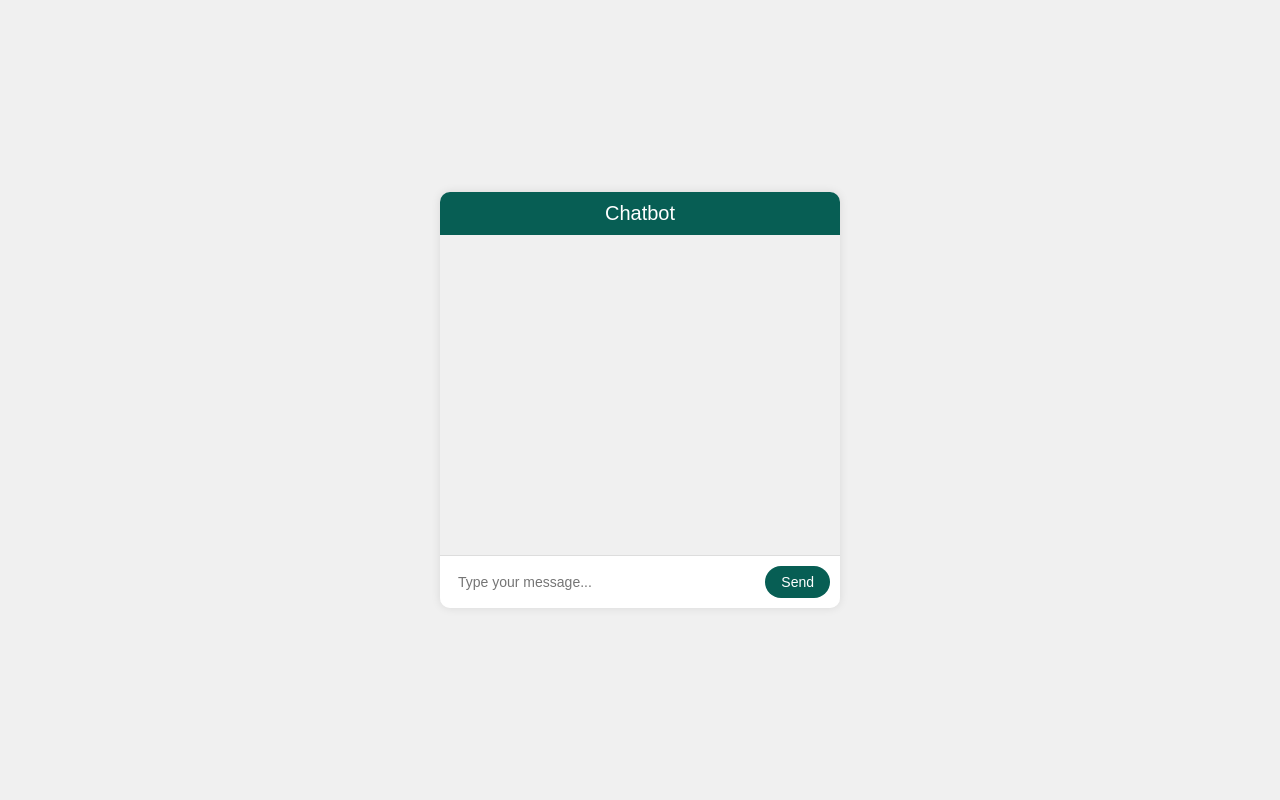
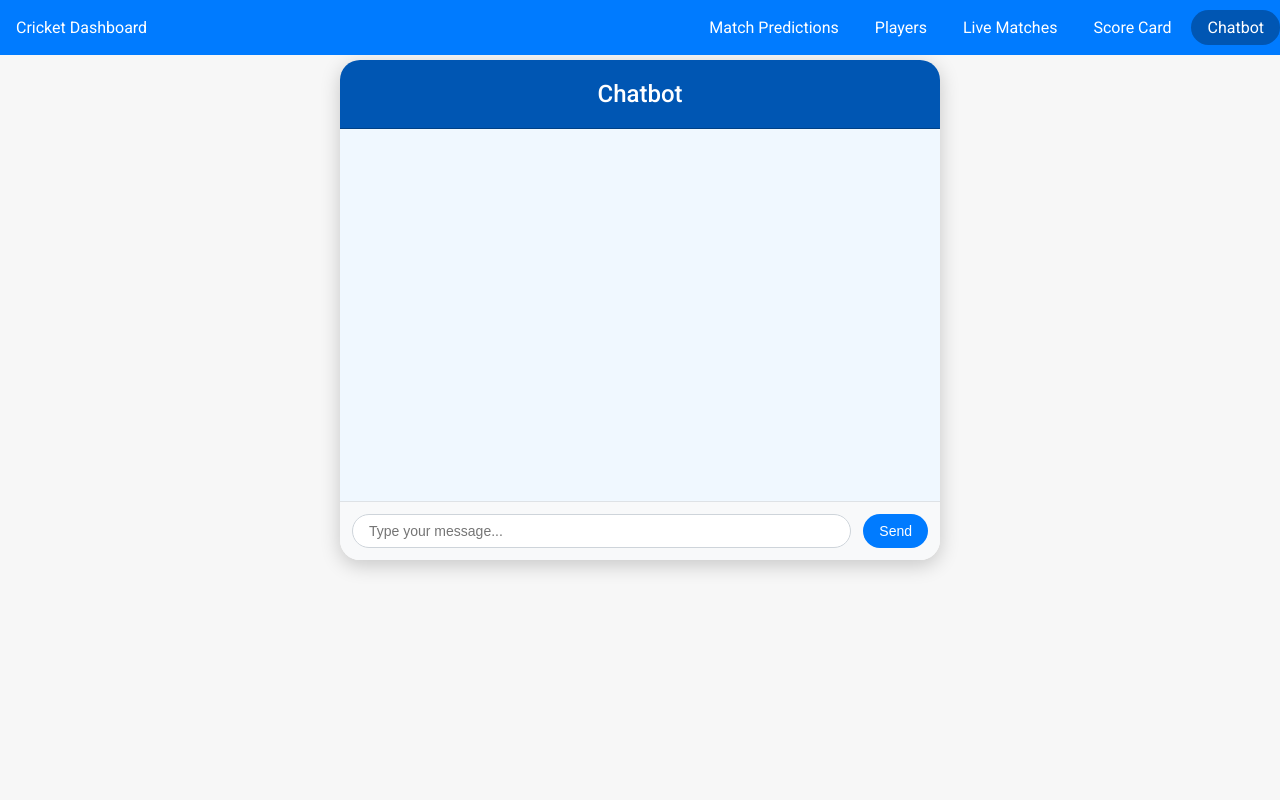
Before and after one commit to huzaifa003/cricket-prediction-endpoint, a Flask app: page /chatbot in a window 1280 px wide. Run offline with Flask 3, Linux system fonts and the light colour scheme; a user stored in the database is signed in; parts of the project's set-up code (start-up, migrations or seed data) failed here and were passed over.

Commit message:
improvements

```diff
--- a/static/Chatbot.html
+++ b/static/Chatbot.html
@@ -4,89 +4,152 @@
     <meta charset="UTF-8">
     <meta name="viewport" content="width=device-width, initial-scale=1.0">
     <title>Chatbot</title>
+    <link href="https://fonts.googleapis.com/css2?family=Roboto:wght@400;500;700&display=swap" rel="stylesheet">
     <style>
-        /* Basic styling for chat interface */
         body {
-            font-family: Arial, sans-serif;
+            font-family: 'Roboto', sans-serif;
             margin: 0;
-            padding: 0;
-            background-color: #f0f0f0;
+            padding-top: 60px; /* Adjusted for the fixed navbar */
+            background-color: #f7f7f7;
             display: flex;
             justify-content: center;
+            color: #333;
+        }
+
+        .navbar {
+            position: fixed;
+            top: 0;
+            width: 100%;
+            background-color: #007bff;
+            color: white;
+            padding: 10px 20px;
+            display: flex;
+            justify-content: space-between;
             align-items: center;
-            height: 100vh;
+            font-size: 16px;
+            z-index: 1000;
+        }
+
+        .navbar a {
+            color: white;
+            text-decoration: none;
+            padding: 8px 16px;
+            border-radius: 20px;
+            transition: background-color 0.3s;
+        }
+
+        .navbar a:hover, .navbar a.active {
+            background-color: #0056b3;
         }
 
         .chat-container {
-            width: 400px;
-            border-radius: 10px;
+            width: 90%;
+            max-width: 600px;
+            height: 500px; /* Fixed height for chat container */
+            display: flex;
+            flex-direction: column;
+            border-radius: 20px;
             overflow: hidden;
-            box-shadow: 0px 0px 10px rgba(0, 0, 0, 0.1);
+            box-shadow: 0px 5px 20px rgba(0, 0, 0, 0.2);
+            background-color: white;
         }
 
         .chat-header {
-            background-color: #075e54;
+            background-color: #0056b3;
             color: white;
-            padding: 10px;
+            padding: 20px;
             text-align: center;
-            font-size: 20px;
+            font-size: 24px;
+            font-weight: 500;
+            border-bottom: 1px solid #004085;
         }
 
         .chat-messages {
-            height: 300px;
+            flex-grow: 1;
             overflow-y: auto;
-            padding: 10px;
+            padding: 20px;
+            background-color: #f0f8ff;
         }
 
         .message {
-            margin-bottom: 10px;
             display: flex;
             align-items: flex-end;
-            padding: 5px;
+            margin-bottom: 12px;
+            animation: fadeIn 0.5s;
         }
 
         .message-text {
-            background-color: #d6e5ff;
-            border-radius: 10px;
-            padding: 8px;
+            background-color: #e9ecef;
+            border-radius: 18px;
+            padding: 12px 16px;
             max-width: 70%;
             word-wrap: break-word;
-            margin-left: 10px;
+            box-shadow: 0 2px 4px rgba(0,0,0,0.1);
+            font-size: 14px;
+            color: #495057;
         }
 
         .user-message .message-text {
-            background-color: #dcf8c6;
-            margin-left: 0;
-            margin-right: 10px;
+            background-color: #007bff;
+            color: white;
+            margin-left: auto;
         }
 
         .input-container {
             display: flex;
-            background-color: white;
-            padding: 10px;
-            border-top: 1px solid #ddd;
+            padding: 12px;
+            background-color: #f8f9fa;
+            border-top: 1px solid #dee2e6;
         }
 
         .input-field {
-            flex: 1;
-            padding: 8px;
-            border: none;
+            flex-grow: 1;
+            padding: 8px 16px;
+            border: 1px solid #ced4da;
+            border-radius: 20px;
             font-size: 14px;
+            transition: border-color 0.3s;
+        }
+
+        .input-field:focus {
+            outline: none;
+            border-color: #007bff;
         }
 
         .send-btn {
-            background-color: #075e54;
+            background-color: #007bff;
             color: white;
             border: none;
             padding: 8px 16px;
             border-radius: 20px;
             cursor: pointer;
             font-size: 14px;
-            margin-left: 10px;
+            margin-left: 12px;
+            transition: background-color 0.3s;
+        }
+
+        .send-btn:hover {
+            background-color: #0056b3;
+        }
+
+        @keyframes fadeIn {
+            from { opacity: 0; }
+            to { opacity: 1; }
         }
     </style>
 </head>
 <body>
+    <nav class="navbar">
+        <a href="/" class="navbar-brand">Cricket Dashboard</a>
+        <div class="navbar-nav">
+            <a href="prediction">Match Predictions</a>
+            <a href="players_table">Players</a>
+            <a href="currentMatches" >Live Matches</a>
+            <a href="live">Score Card</a>
+            <a href="chatbot" class="active">Chatbot</a>
+        </div>
+    </nav>
+
     <div class="chat-container">
         <div class="chat-header">Chatbot</div>
         <div class="chat-messages" id="chat-messages"></div>
@@ -101,7 +164,6 @@
         const userInput = document.getElementById('user-input');
         const sendBtn = document.getElementById('send-btn');
 
-        // Function to display user messages in the chat interface
         function appendUserMessage(message) {
             const userMessage = document.createElement('div');
             userMessage.className = 'message user-message';
@@ -110,7 +172,6 @@
             chatMessages.scrollTop = chatMessages.scrollHeight;
         }
 
-        // Function to display bot messages in the chat interface
         function appendBotMessage(message) {
             const botMessage = document.createElement('div');
             botMessage.className = 'message bot-message';
@@ -119,31 +180,25 @@
             chatMessages.scrollTop = chatMessages.scrollHeight;
         }
 
-        // Function to send user message to the server and receive response from the chatbot
         async function sendMessage() {
             const message = userInput.value.trim();
             if (message === '') return;
 
-            appendUserMessage(message); // Append user message to chat interface
+            appendUserMessage(message);
 
             const response = await fetch("/query", {
                 method: "POST",
                 headers: {
                     "Content-Type": "application/json"
                 },
-                body: JSON.stringify({
-                    inputs: message
-                })
+                body: JSON.stringify({ inputs: message })
             });
             const data = await response.json();
-            appendBotMessage(data[0].generated_text); // Append bot response to chat interface
+            appendBotMessage(data[0].generated_text);
             userInput.value = '';
         }
 
-        // Event listener for the send button
         sendBtn.addEventListener('click', sendMessage);
-
-        // Event listener for pressing Enter key
         userInput.addEventListener('keypress', function (e) {
             if (e.key === 'Enter') {
                 sendMessage();
```
Also changed, not shown: static/currentMatches.html (+48 -24 lines), static/live.html (+49 -22 lines), static/players_table.html (+53 -41 lines), templates/prediction.html (+43 -25 lines).
